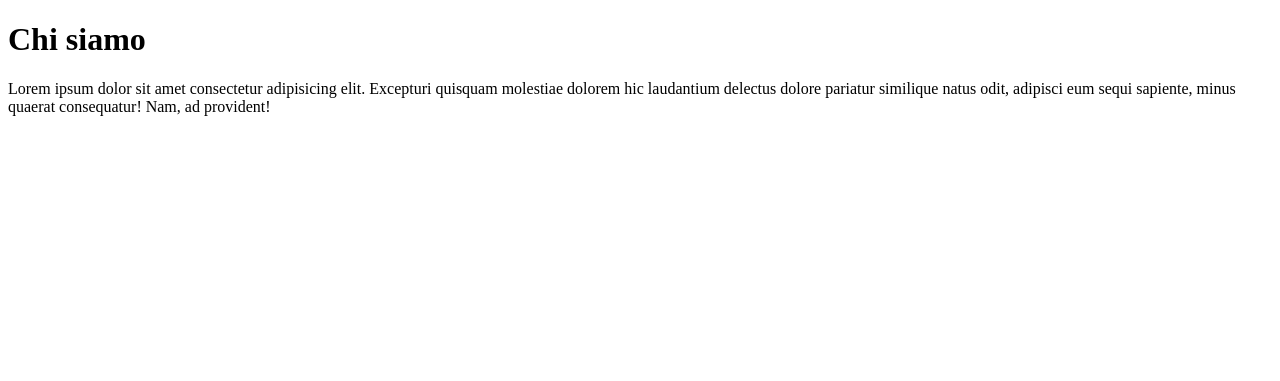
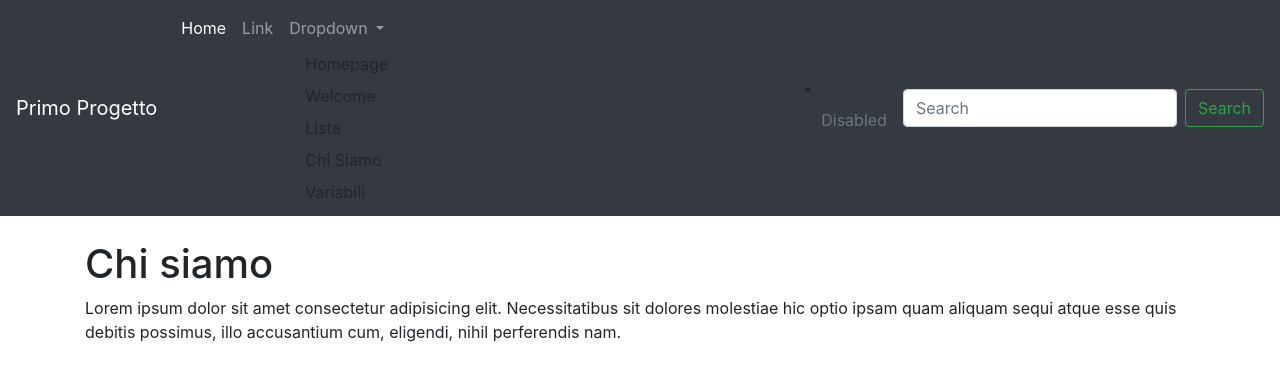
Before and after one commit to GitHotHub/django-Moraru-Luigi, a Django app: page /chi_siamo in a window 1280 px wide. Shown: the top 381 px of the page. Run offline with Django 3.2, Linux system fonts and the light colour scheme.

Commit message:
Livello 10

```diff
--- a/prima_app/templates/chi_siamo.html
+++ b/prima_app/templates/chi_siamo.html
@@ -1,13 +1,8 @@
-<!DOCTYPE html>
-<html lang="it">
-<head>
-    <meta charset="UTF-8">
-    <meta http-equiv="X-UA-Compatible" content="IE=edge">
-    <meta name="viewport" content="width=device-width, initial-scale=1.0">
-    <title>Chi siamo</title>
-</head>
-<body>
+{% extends "base.html" %}
+
+{% block title %} {{block.super}} {% endblock title %}
+
+{% block content %}
     <h1>Chi siamo</h1>
-    Lorem ipsum dolor sit amet consectetur adipisicing elit. Excepturi quisquam molestiae dolorem hic laudantium delectus dolore pariatur similique natus odit, adipisci eum sequi sapiente, minus quaerat consequatur! Nam, ad provident!
-</body>
-</html>
+    <p>Lorem ipsum dolor sit amet consectetur adipisicing elit. Necessitatibus sit dolores molestiae hic optio ipsam quam aliquam sequi atque esse quis debitis possimus, illo accusantium cum, eligendi, nihil perferendis nam.</p>
+{% endblock content %}
--- a/primo_progetto/settings.py
+++ b/primo_progetto/settings.py
@@ -34,6 +34,7 @@ ALLOWED_HOSTS = []
 INSTALLED_APPS = [
     'prima_app',
     'seconda_app',
+    'templates',
     'django.contrib.admin',
     'django.contrib.auth',
     'django.contrib.contenttypes',
--- /dev/null
+++ b/templates/base.html
@@ -0,0 +1,62 @@
+<!doctype html> {% load static %}
+<html lang="it">
+
+<head>
+    <meta charset="utf-8">
+    <meta name="viewport" content="width=device-width, initial-scale=1, shrink-to-fit=no">
+
+    <title>{% block title %}Base{% endblock title %}</title>
+    <link rel="stylesheet" href="https://cdn.jsdelivr.net/npm/bootstrap@4.5.3/dist/css/bootstrap.min.css"
+        integrity="sha384-TX8t27EcRE3e/ihU7zmQxVncDAy5uIKz4rEkgIXeMed4M0jlfIDPvg6uqKI2xXr2" crossorigin="anonymous">
+</head>
+
+<body>
+    <nav class="navbar navbar-expand-lg navbar-dark bg-dark">
+        <a class="navbar-brand" href="#primo_progetto">Primo Progetto</a>
+        <button class="navbar-toggler" type="button" data-toggle="collapse" data-target="#navbarSupportedContent"
+            aria-controls="navbarSupportedContent" aria-expanded="false" aria-label="Toggle navigation">
+            <span class="navbar-toggler-icon"></span>
+        </button>
+
+        <div class="collapse navbar-collapse" id="navbarSupportedContent">
+            <ul class="navbar-nav mr-auto">
+                <li class="nav-item active">
+                    <a class="nav-link" href="#">Home <span class="sr-only">(current)</span></a>
+                </li>
+                <li class="nav-item">
+                    <a class="nav-link" href="#">Link</a>
+                </li>
+                <li class="nav-item dropdown">
+                    <a class="nav-link dropdown-toggle" href="#" id="navbarDropdown" role="button"
+                        data-toggle="dropdown" aria-haspopup="true" aria-expanded="false">
+                        Dropdown
+                    </a>
+                        <a class="dropdown-item" href="prima_app:homepage">Homepage</a>
+                        <a class="dropdown-item" href="prima_app:welcome">Welcome</a>
+                        <a class="dropdown-item" href="prima_app:lista">Lista</a>
+                        <a class="dropdown-item" href="prima_app:chi_siamo">Chi Siamo</a>
+                        <a class="dropdown-item" href="prima_app:variabili">Variabili</a>
+                    </div>
+                    <div class="dropdown-menu" aria-labelledby="Seconda App">
+                        <a class="dropdown-item" href="seconda_app:es_for">For</a>
+                        <a class="dropdown-item" href="seconda_app:es_if">If</a>
+                        <a class="dropdown-item" href="seconda_app:if_else_elif">Elif</a>
+                    </div>
+                </li>
+                <li class="nav-item">
+                    <a class="nav-link disabled" href="#" tabindex="-1" aria-disabled="true">Disabled</a>
+                </li>
+            </ul>
+            <form class="form-inline my-2 my-lg-0">
+                <input class="form-control mr-sm-2" type="search" placeholder="Search" aria-label="Search">
+                <button class="btn btn-outline-success my-2 my-sm-0" type="submit">Search</button>
+            </form>
+        </div>
+    </nav>
+
+    <div class="container my-4">
+        {%block content%} {%endblock content%}
+    </div>
+</body>
+
+</html>
```
Also changed, not shown: prima_app/templates/homepage.html (+6 -11 lines), prima_app/templates/index.html (+6 -11 lines), prima_app/templates/lista.html (+6 -11 lines), prima_app/templates/variabili.html (+6 -11 lines), prima_app/templates/welcome.html (+6 -11 lines), seconda_app/templates/es_for.html (+6 -11 lines), seconda_app/templates/es_if.html (+6 -11 lines), seconda_app/templates/if_else_elif.html (+6 -11 lines).
